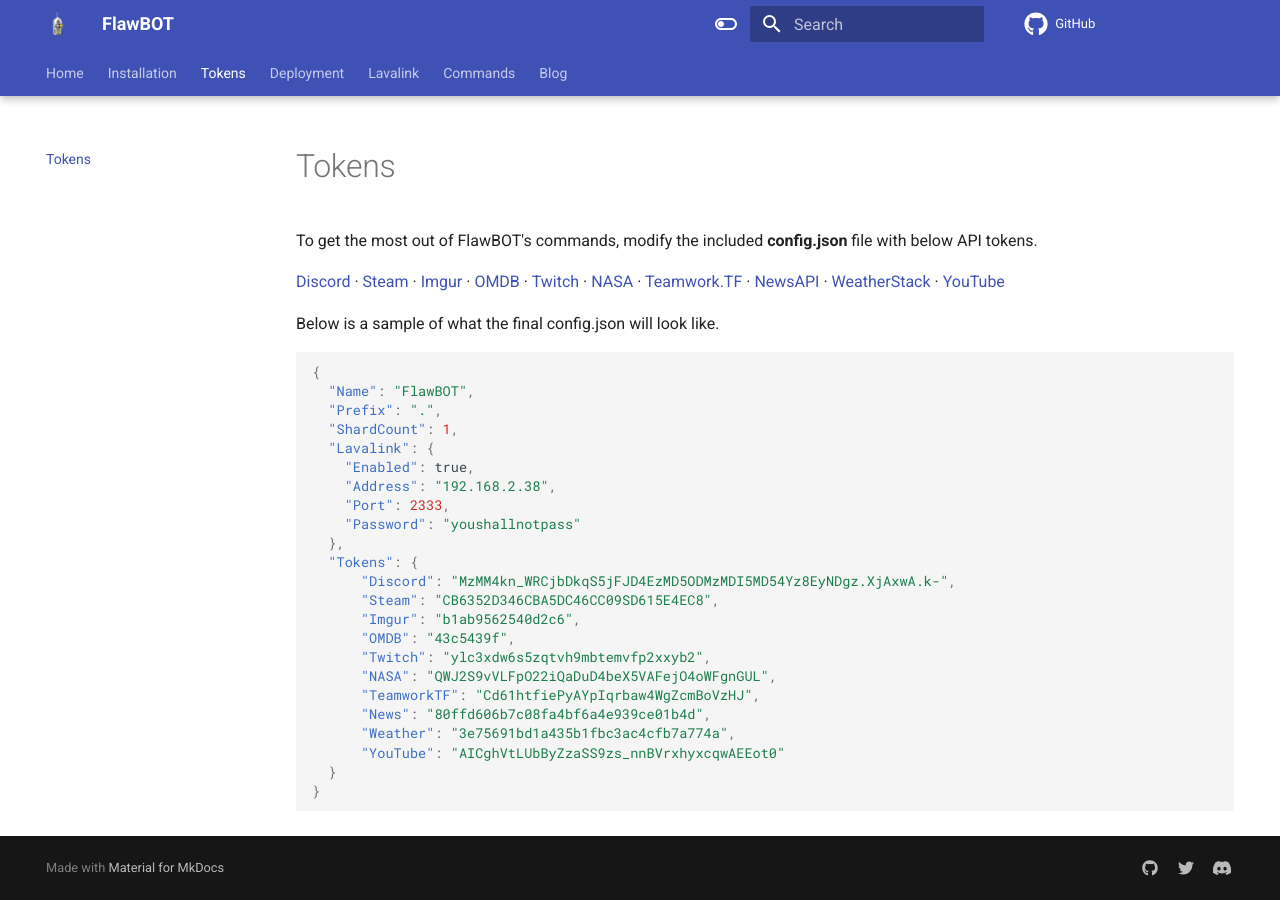
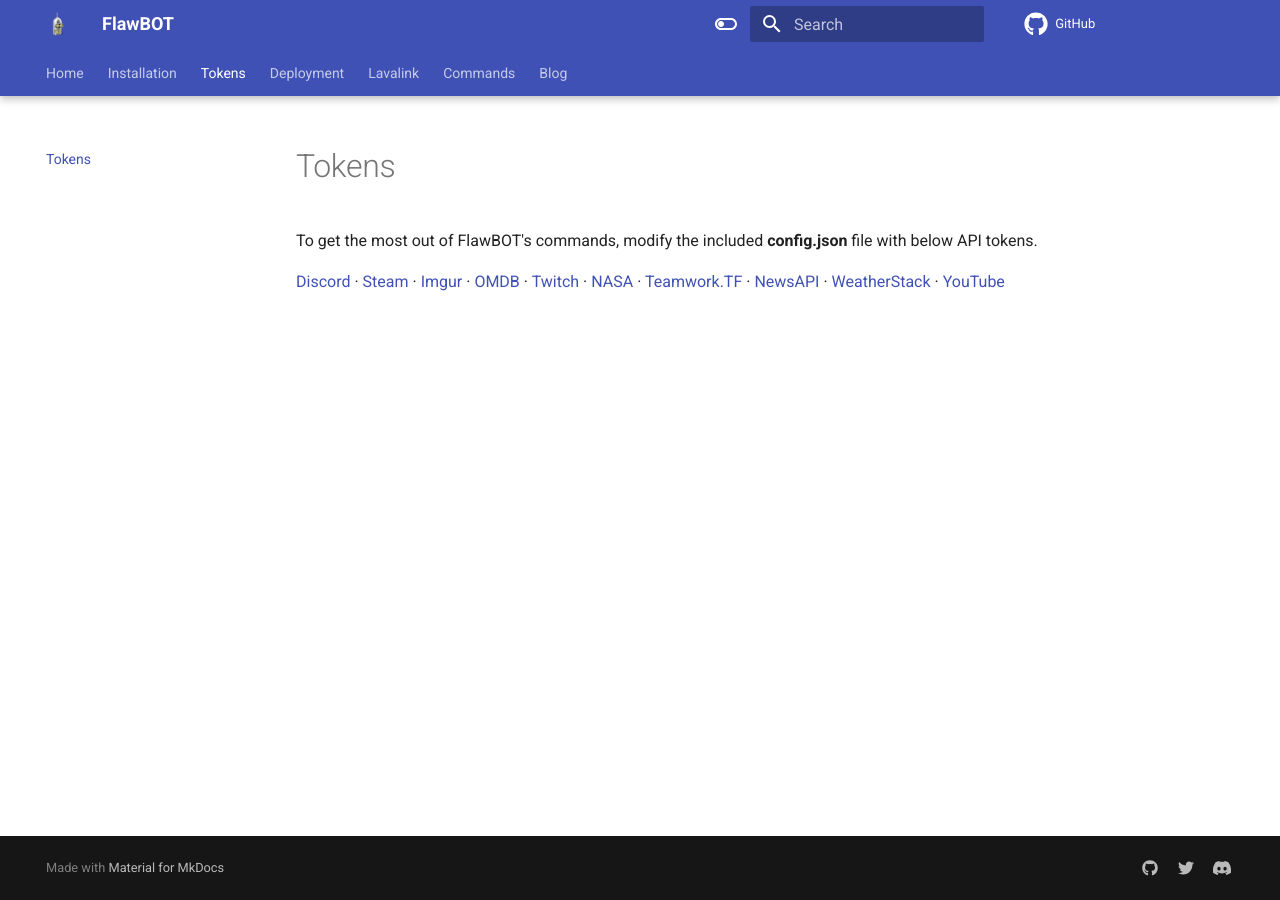
Before and after one commit to CriticalFlaw/FlawBOT, an MkDocs documentation site: the page built from docs/tokens.md, in a window 1280 px wide. Built offline with MkDocs 1.6.1 and Material for MkDocs 9.7.7, drawn with Linux system fonts in a browser that asks for light colours; comment, search, counter and statistics services are not loaded.

Commit message:
Update tokens.md

````diff
--- a/docs/tokens.md
+++ b/docs/tokens.md
@@ -20,30 +24,3 @@ To get the most out of FlawBOT's commands, modify the included **config.json** f
     ·
     <a href="https://console.cloud.google.com/projectselector/apis/credentials">YouTube</a>
  </p>
-
-Below is a sample of what the final config.json will look like.
-```json
-{
-  "Name": "FlawBOT",
-  "Prefix": ".",
-  "ShardCount": 1,
-  "Lavalink": {
-    "Enabled": true,
-    "Address": "192.168.2.38",
-    "Port": 2333,
-    "Password": "youshallnotpass"
-  },
-  "Tokens": {
-	  "Discord": "MzMM4kn_WRCjbDkqS5jFJD4EzMD5ODMzMDI5MD54Yz8EyNDgz.XjAxwA.k-",
-	  "Steam": "CB6352D346CBA5DC46CC09SD615E4EC8",
-	  "Imgur": "b1ab9562540d2c6",
-	  "OMDB": "43c5439f",
-	  "Twitch": "ylc3xdw6s5zqtvh9mbtemvfp2xxyb2",
-	  "NASA": "QWJ2S9vVLFpO22iQaDuD4beX5VAFejO4oWFgnGUL",
-	  "TeamworkTF": "Cd61htfiePyAYpIqrbaw4WgZcmBoVzHJ",
-	  "News": "80ffd606b7c08fa4bf6a4e939ce01b4d",
-	  "Weather": "3e75691bd1a435b1fbc3ac4cfb7a774a",
-	  "YouTube": "AICghVtLUbByZzaSS9zs_nnBVrxhyxcqwAEEot0"
-  }
-}
-```
````
Also changed, not shown: other parts of docs/tokens.md (+4 -0 lines).
